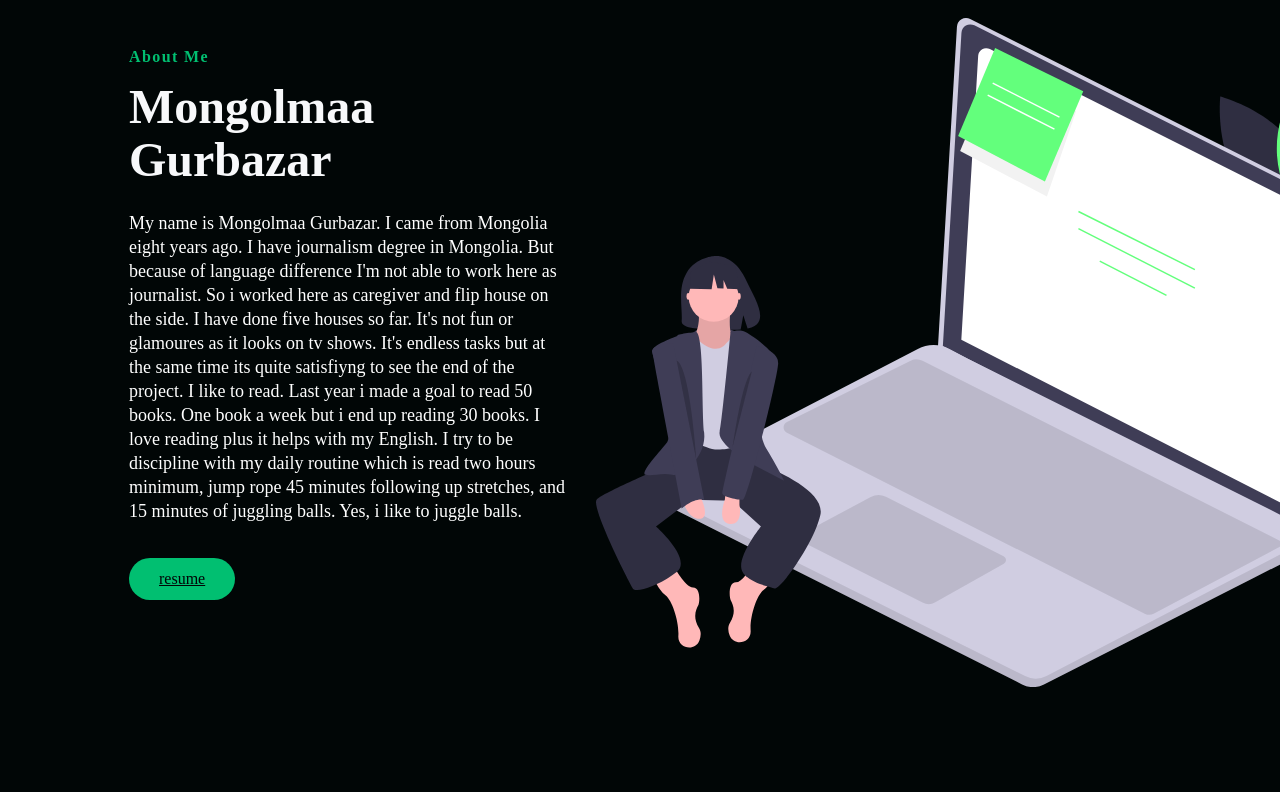
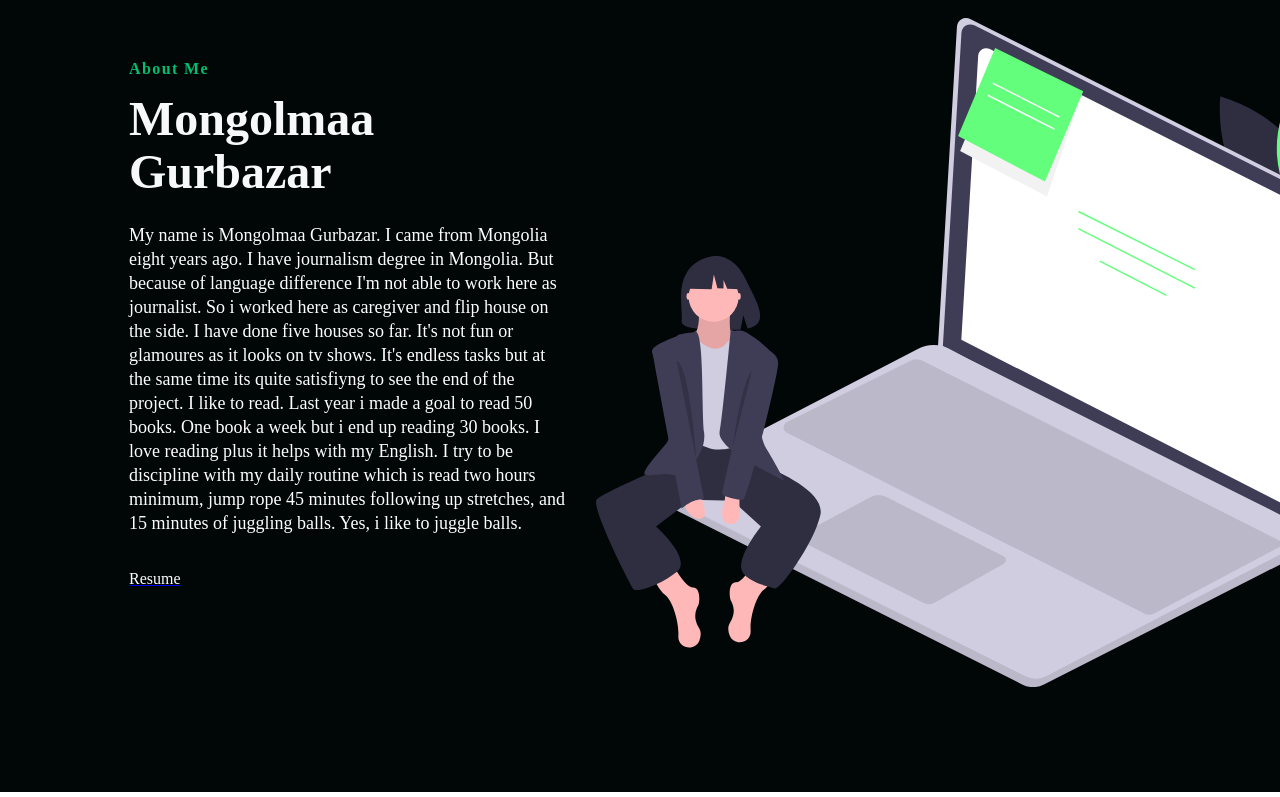
Before and after one commit to Mongolma/portfolio-react, a React (Create React App) app in the folder portfolio/: page / in a window 1280 px wide. Shown: the part 948-1745 px from the top of the page. Built offline with nearby package versions, Linux system fonts and the light colour scheme; a web font is replaced by a local one.

Commit message:
resume link icon issue

```diff
--- a/portfolio/package.json
+++ b/portfolio/package.json
@@ -10,6 +10,7 @@
     "react-dom": "^17.0.1",
     "react-icon": "^1.0.0",
     "react-icons": "^4.1.0",
+    "react-pdf": "^5.1.0",
     "react-router": "^5.2.0",
     "react-router-dom": "^5.2.0",
     "react-scripts": "4.0.1",
--- a/portfolio/src/components/ButtonElement.js
+++ b/portfolio/src/components/ButtonElement.js
@@ -15,7 +15,7 @@ display: flex;
 justify-content: center;
 align-items: center;
 transition: all 0.2s ease-in-out;
-
+text-decoration: none;
 &:hover {
     transition: all 0.2s ease-in-out;
     background: ${({ primary }) => (primary ? '#fff' : '#01bf71' )};
--- a/portfolio/src/components/InfoSection/index.js
+++ b/portfolio/src/components/InfoSection/index.js
@@ -1,7 +1,6 @@
 import React from 'react'
 import { Button } from '../ButtonElement';
 import { InfoContainer, InfoWrapper, InfoRow, Column1, Column2, TextWrapper, TopLine, Heading, SubTitle, BtnWrap, ImgWrap, Img} from './InfoElements';
-
 
 const Info = ({lightBg, id, imageStart, topLine, lightText, headline, darkText, img, alt, description, buttonLabel, primary, dark, dark2}) => {
     return (
@@ -14,9 +13,11 @@ const Info = ({lightBg, id, imageStart, topLine, lightText, headline, darkText,
                         <TopLine>{topLine}</TopLine>
                           <Heading lightText={lightText}>{headline}</Heading>
                           <SubTitle darkText={darkText}>{description}</SubTitle>
+                          <a href='https://fathomless-coast-95343.herokuapp.com/' target='_blank'>
                           <BtnWrap>
-                            <Button to='/login' smooth={true} duration={500} spy={true} offset={-80} primary={primary ? 1 : 0} dark={dark ? 1 : 0} dark2={dark2 ? 1 : 0}>{buttonLabel}</Button>
-                          </BtnWrap>
+                         {/* <Button smooth={true} duration={500} spy={true} offset={-80} primary={primary ? 1 : 0} dark={dark ? 1 : 0} dark2={dark2 ? 1 : 0}>{buttonLabel}</Button> */}
+                         <a class='resume' href='../assets/resume.pdf' style={{ textDecoration: 'none', color: 'white'}} >Resume</a>
+                          </BtnWrap></a>
                         </TextWrapper>
                       </Column1>
                       <Column2>
--- a/portfolio/src/components/Navbar/index.js
+++ b/portfolio/src/components/Navbar/index.js
@@ -41,7 +41,7 @@ const Navbar = ({ toggle }) => {
                             </NavLinks>
                         </NavItem>
                         <NavItem>
-                            <NavLinks to='contact'>Resume
+                            <NavLinks to='resume'>Resume
                             </NavLinks>
                         </NavItem>
                         </NavMenu>
```
Also changed, not shown: 2 other files (tests, documents, lock files or other folders).
